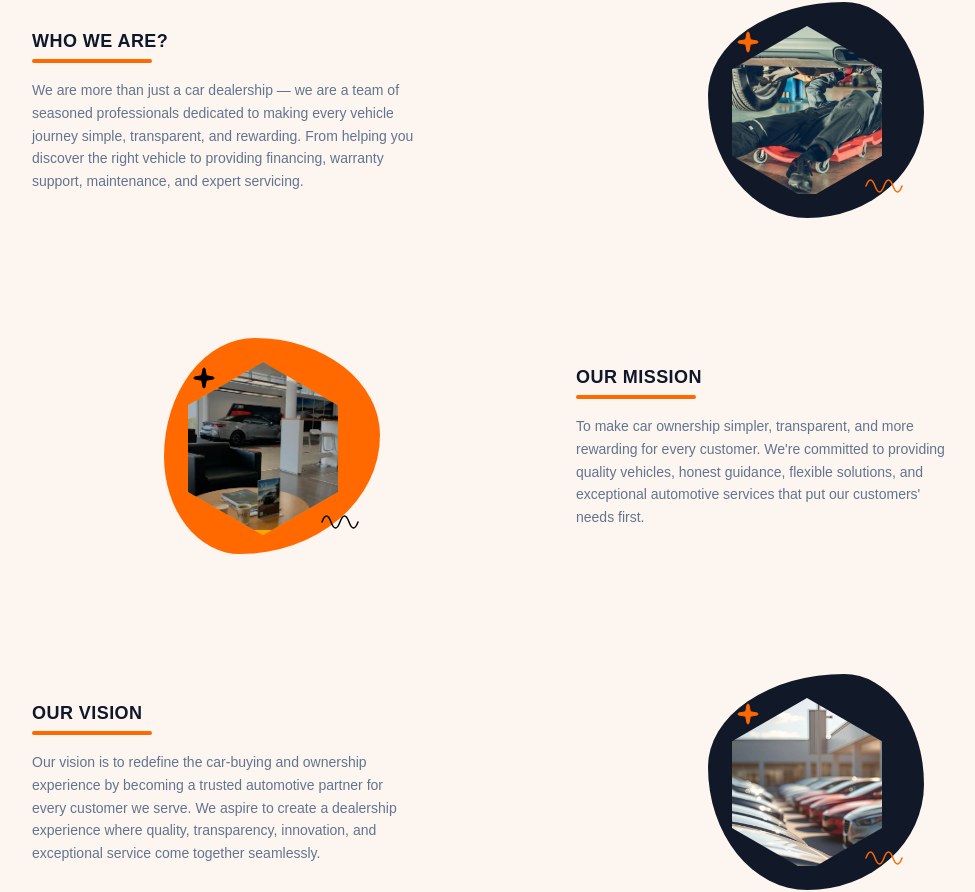
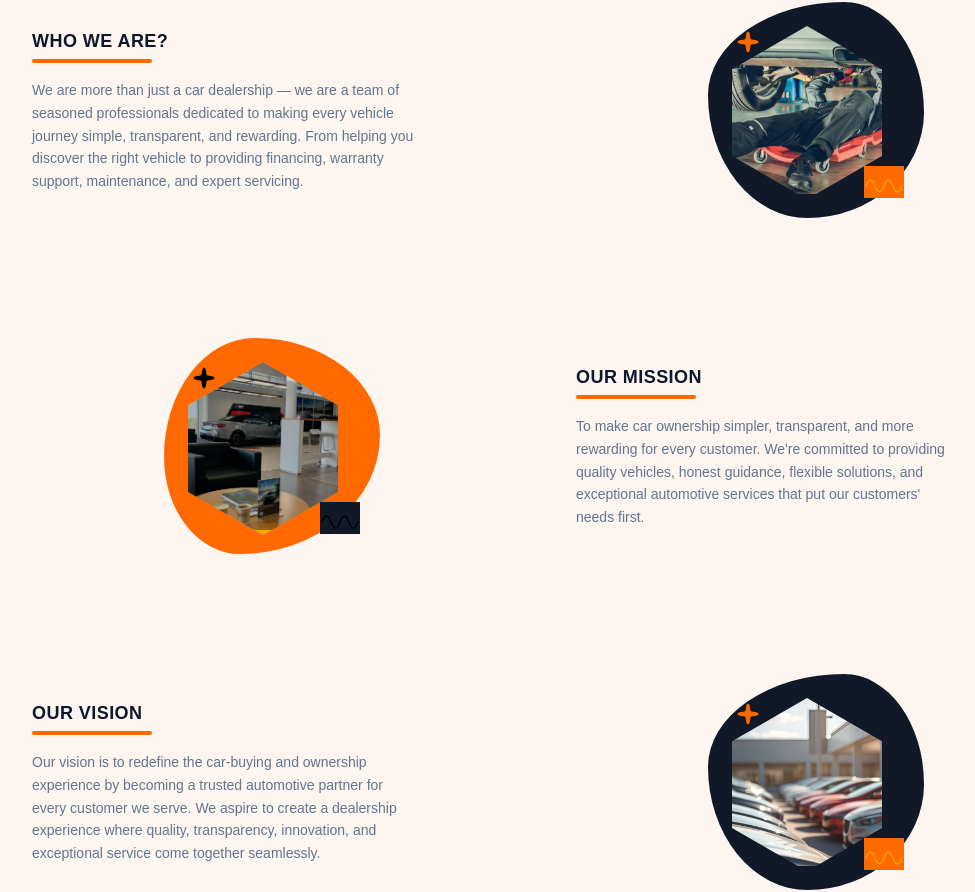
Before and after one commit to kingsley-amoke/bright_autos, a Next.js app: page /about in a window 1280 px wide. Shown: the part 860-1752 px from the top of the page, without its empty margins (96-1071 px from the left). Built offline with nearby package versions, Linux system fonts and the light colour scheme.

Commit message:
type error fixed in our story

```diff
--- a/app/about/our_story.tsx
+++ b/app/about/our_story.tsx
@@ -12,17 +12,21 @@ const BLOB_COLORS: { dark: string; orange: string } = {
   orange: "bg-orange-500",
 };
 
+type BlobColorKey = keyof typeof BLOB_COLORS;
+
 interface SquiggleProps {
   className?: string;
-  color?: string; //
+  color?: BlobColorKey;
 }
 
-export function Squiggle({ className = "", color }: SquiggleProps) {
+export function Squiggle({ className = "", color = "dark" }: SquiggleProps) {
+  const tailwindColorClass = BLOB_COLORS[color];
+
   return (
     <svg
       viewBox="0 0 40 20"
       fill="none"
-      className={className}
+      className={`${className} ${tailwindColorClass}`}
       style={color ? { color } : undefined}
       aria-hidden="true"
     >
@@ -45,7 +49,7 @@ function BlobImage({
 }: {
   src: string;
   alt: string;
-  color?: string;
+  color?: BlobColorKey;
   shapeIndex?: number;
   showDecorations?: boolean;
 }) {
@@ -97,7 +101,7 @@ function BlobImage({
           />
           <Squiggle
             className="absolute bottom-10 right-10 h-8 w-10"
-            color={color == "orange" ? "#00000" : "#ff6800"}
+            color={color === "orange" ? "dark" : "orange"}
           />
         </>
       )}
@@ -135,7 +139,7 @@ export function StoryRow({
       <BlobImage
         src={story.image}
         alt={imageAlt}
-        color={story.blobColor}
+        color={story.blobColor as BlobColorKey}
         shapeIndex={shapeIndex}
         showDecorations={showDecorations}
       />
```
